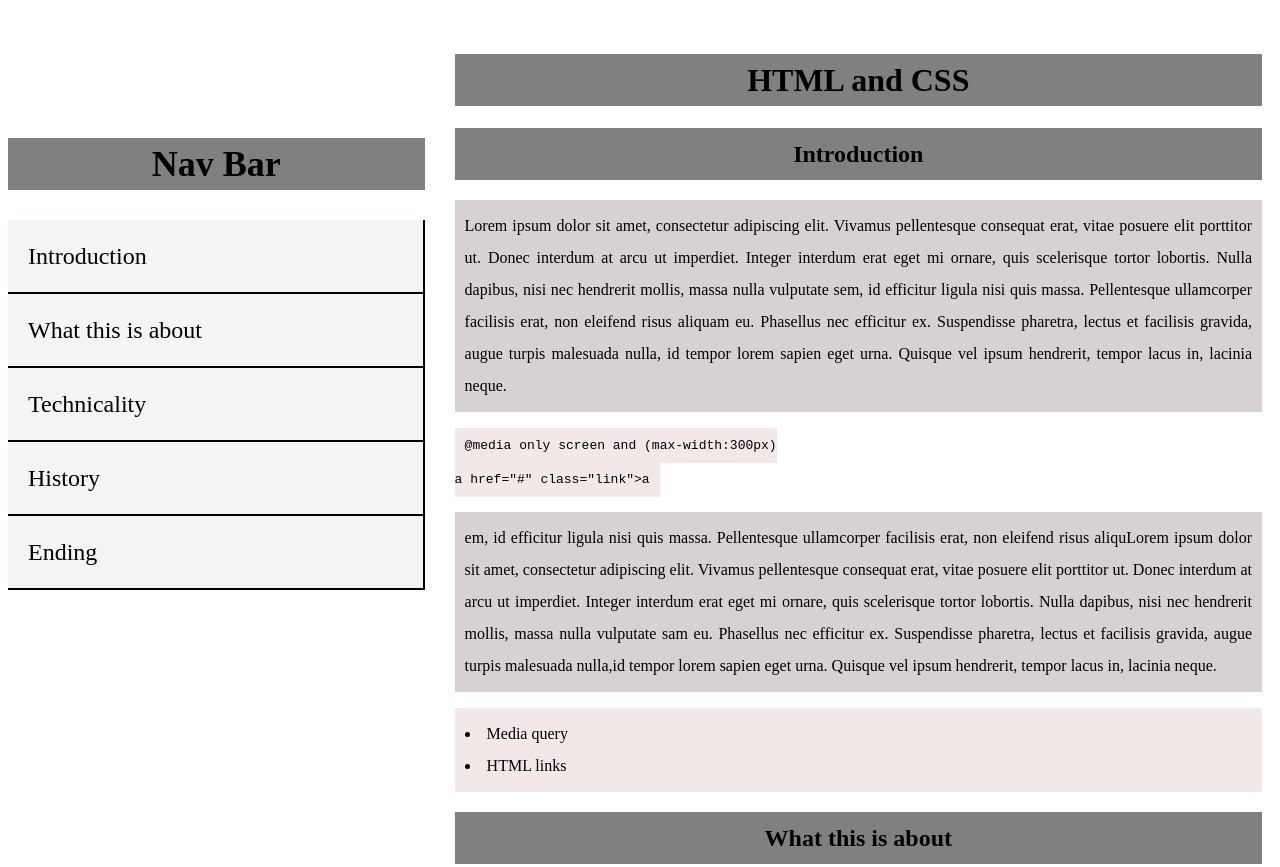
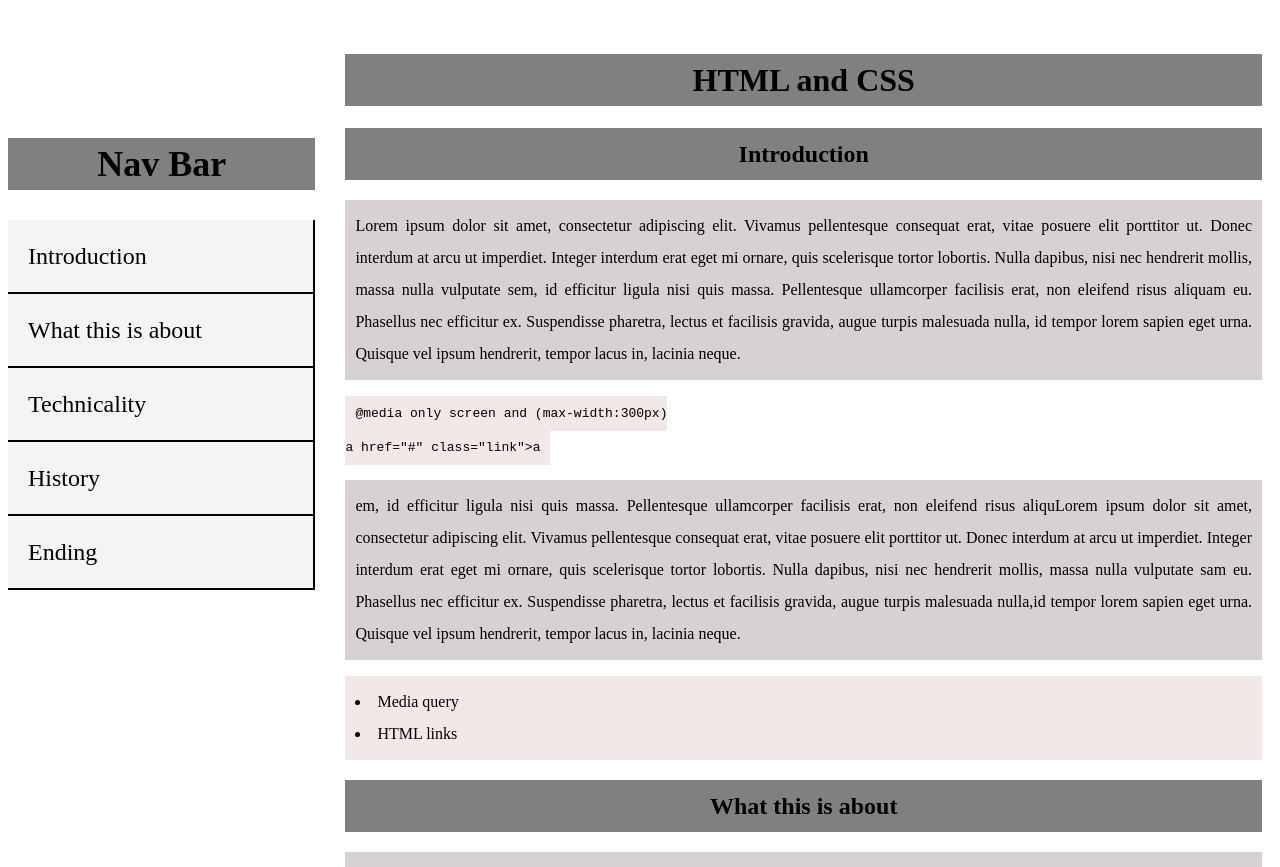
Before and after one commit to qudus2019/Technical-documentation-page, a plain HTML site: page index.html in a window 1280 px wide. Shown: the top 867 px of the page. Drawn offline with Linux system fonts and the light colour scheme.

Commit message:
Update index.html

```diff
--- a/index.html
+++ b/index.html
@@ -17,7 +17,7 @@
     background-color: rgb(245, 243, 243);
 }
 #navbar{
-    width:2000px;
+    width:1300px;
     font-size: 1.5rem;
     height:fit-content;
 margin-top: 100px;
@@ -57,7 +57,7 @@ ul{
 .nav-link:hover{
     text-decoration: underline;
 }
-@media only screen and (max-width:375px){
+@media only screen and (max-width:720px){
   body{display:flex;
   flex-direction:column;}
 
```
